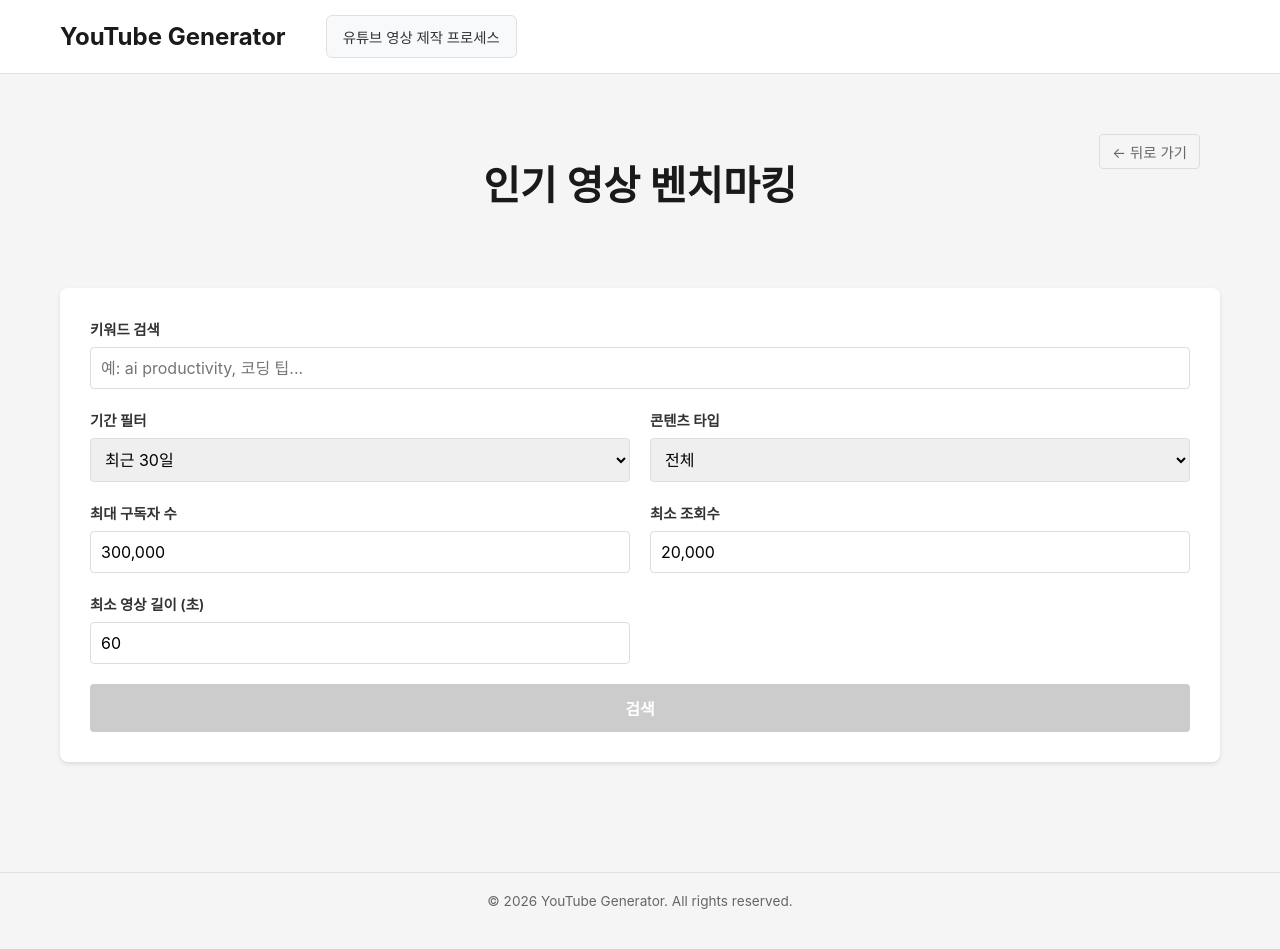
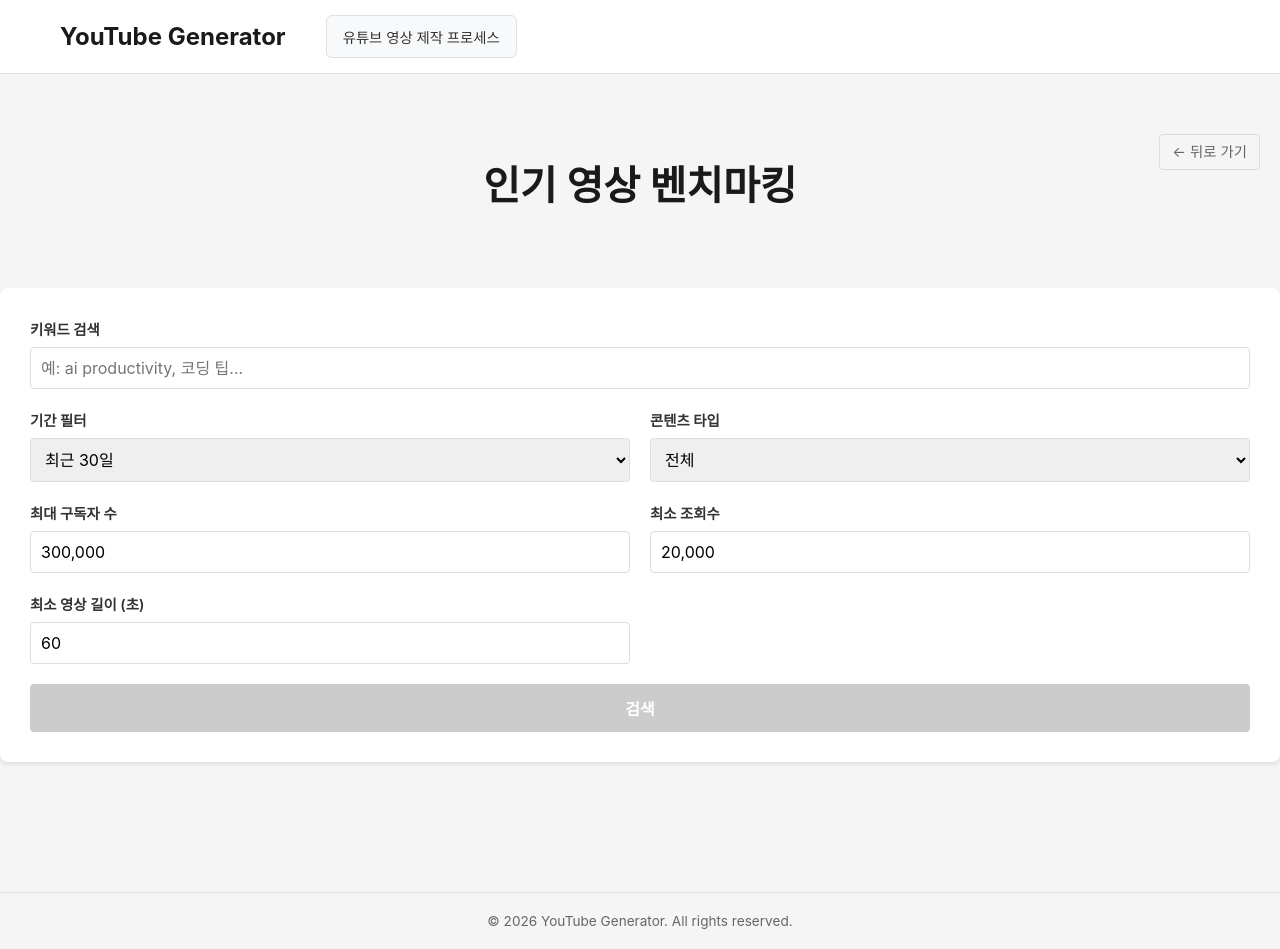
Before and after one commit to clubbob/YouTube-Generator, a Next.js app: page /trending in a window 1280 px wide. Built offline with nearby package versions, Linux system fonts and the light colour scheme.

Commit message:
뒤로가기

```diff
--- a/app/globals.css
+++ b/app/globals.css
@@ -421,9 +421,18 @@ header.header {
     padding: 10px 20px 40px 20px;
   }
 
-  .back-link {
+  .back-buttons {
     right: 10px;
     top: 10px;
+    gap: 6px;
+  }
+
+  .back-button {
+    font-size: 0.85rem;
+    padding: 5px 10px;
+  }
+
+  .back-link {
     font-size: 0.85rem;
     padding: 5px 10px;
   }
@@ -512,9 +521,6 @@ header.header {
 }
 
 .back-button {
-  position: absolute;
-  right: 20px;
-  top: 0;
   background: #f5f5f5;
   border: 1px solid #ddd;
   border-radius: 4px;
@@ -523,9 +529,14 @@ header.header {
   color: #666;
   cursor: pointer;
   transition: all 0.2s;
-  display: flex;
-  align-items: center;
+  display: inline-flex;
+  align-items: center;
+  justify-content: center;
   gap: 4px;
+  white-space: nowrap;
+  line-height: 1.5;
+  height: auto;
+  box-sizing: border-box;
 }
 
 .back-button:hover {
@@ -1548,13 +1559,21 @@ header.header {
 }
 
 /* Process Page Styles */
-.back-link {
+.back-buttons {
   position: absolute;
   right: 20px;
   top: 0;
+  display: flex;
+  gap: 8px;
+  align-items: center;
+  height: fit-content;
+}
+
+.back-link {
   display: inline-flex;
   align-items: center;
-  gap: 6px;
+  justify-content: center;
+  gap: 4px;
   color: #666;
   font-size: 0.9rem;
   text-decoration: none;
@@ -1563,6 +1582,10 @@ header.header {
   border: 1px solid #ddd;
   border-radius: 4px;
   padding: 6px 12px;
+  white-space: nowrap;
+  line-height: 1.5;
+  height: auto;
+  box-sizing: border-box;
 }
 
 .back-link:hover {
--- a/app/process/[step]/page.tsx
+++ b/app/process/[step]/page.tsx
@@ -1,4 +1,7 @@
+"use client";
+
 import Link from "next/link";
+import BackButton from "@/components/BackButton";
 
 const processData: { [key: string]: { title: string; description: string; subItems: { title: string; href: string }[] } } = {
   "1": {
@@ -58,6 +61,9 @@ export default function ProcessStepPage({ params }: { params: { step: string } }
   return (
     <main className="main-page">
       <div className="hero-section">
+        <div className="back-buttons">
+          <BackButton />
+        </div>
         <h1>{data.title}</h1>
         <p>{data.description}</p>
       </div>
--- a/app/trending/page.tsx
+++ b/app/trending/page.tsx
@@ -4,6 +4,7 @@ import { useState } from "react";
 import { useRouter } from "next/navigation";
 import SearchForm from "@/components/SearchForm";
 import VideoList from "@/components/VideoList";
+import BackButton from "@/components/BackButton";
 import type { YouTubeVideoItem } from "@/types";
 
 export default function TrendingPage() {
@@ -108,11 +109,11 @@ export default function TrendingPage() {
   };
 
   return (
-    <main className="container">
+    <main className="main-page">
       <div className="hero-section">
-        <button className="back-button" onClick={() => router.back()}>
-          ← 뒤로 가기
-        </button>
+        <div className="back-buttons">
+          <BackButton />
+        </div>
         <h1>인기 영상 벤치마킹</h1>
       </div>
 
--- /dev/null
+++ b/components/BackButton.tsx
@@ -0,0 +1,17 @@
+"use client";
+
+import { useRouter } from "next/navigation";
+
+export default function BackButton() {
+  const router = useRouter();
+
+  const handleBack = () => {
+    router.back();
+  };
+
+  return (
+    <button className="back-button" onClick={handleBack}>
+      ← 뒤로 가기
+    </button>
+  );
+}
```
Also changed, not shown: app/process/[step]/[substep]/page.tsx (+6 -4 lines).
